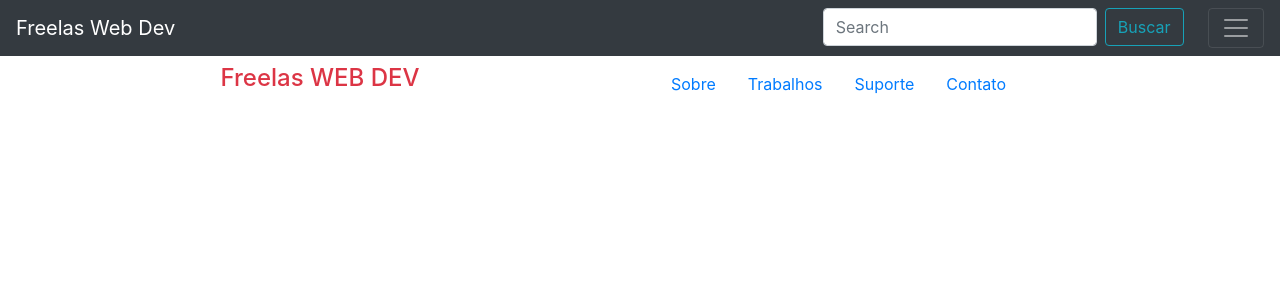
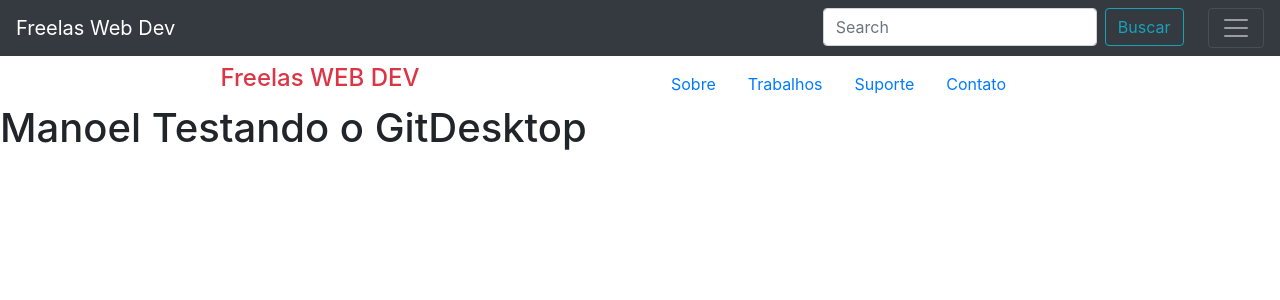
Before and after one commit to bzzFernando/FreelasDevWeb, a PHP site: page /Cabecalho.php in a window 1280 px wide. Shown: the top 300 px of the page. Run offline with PHP 8.4, Linux system fonts and the light colour scheme.

Commit message:
Testando o Git Desktop
Criei uma h1 com meu nome so para testar o gitDesktop

```diff
--- a/Cabecalho.php
+++ b/Cabecalho.php
@@ -90,7 +90,7 @@
             </div>
         </div>
     </div>
-
+    <h1>Manoel Testando o GitDesktop</h1>
 
     <!-- SCRIPTS BOOTSTRAP !-->
 
```
